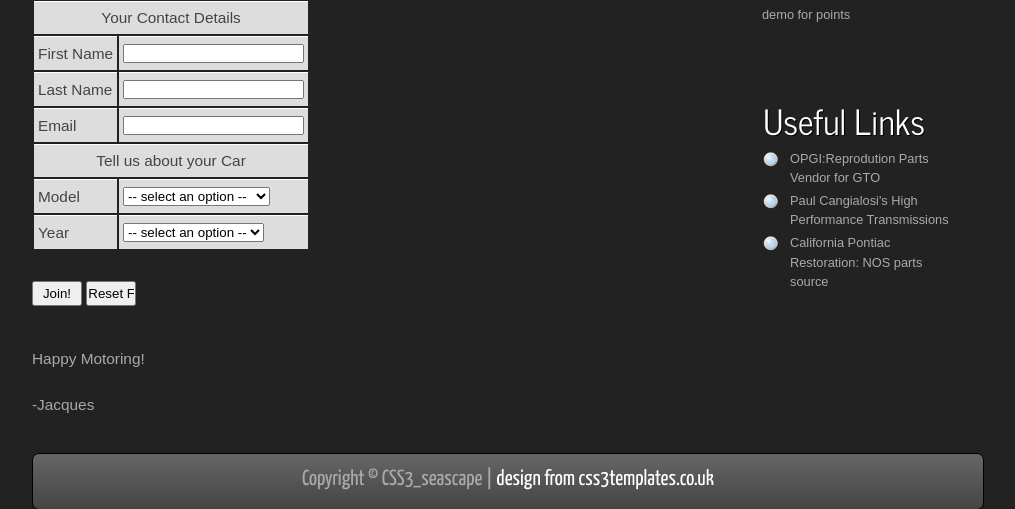
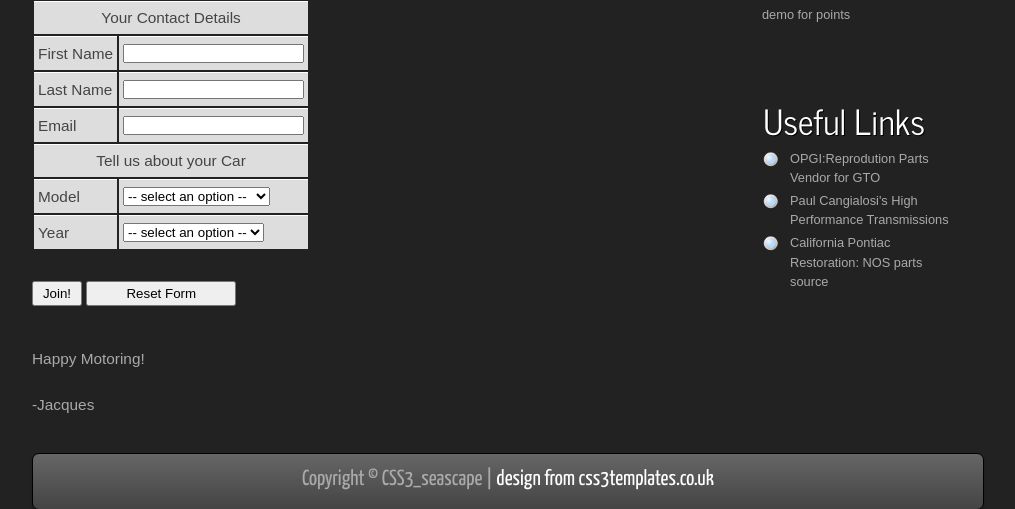
Before and after one commit to jtroussard/CPSC350-project-roxanneReturnsWebsite, a Flask app: page /form in a window 1280 px wide. Shown: the part 634-1143 px from the top of the page, without its empty margins (133-1148 px from the left). Run offline with Flask 2, Linux system fonts and the light colour scheme; some libraries are stand-ins or nearby versions.

Commit message:
to form.html increased reset button psize

```diff
--- a/roxanne/templates/form.html
+++ b/roxanne/templates/form.html
@@ -37,7 +37,7 @@
      </table>
 
      <input type="submit" value="Join!" style="width:50px; height:25px;"/>
-     <input type="reset" value="Reset Form" style="width:50px; height:25px;"/>
+     <input type="reset" value="Reset Form" style="width:150px; height:25px;"/>
 
 
    </form>
```
